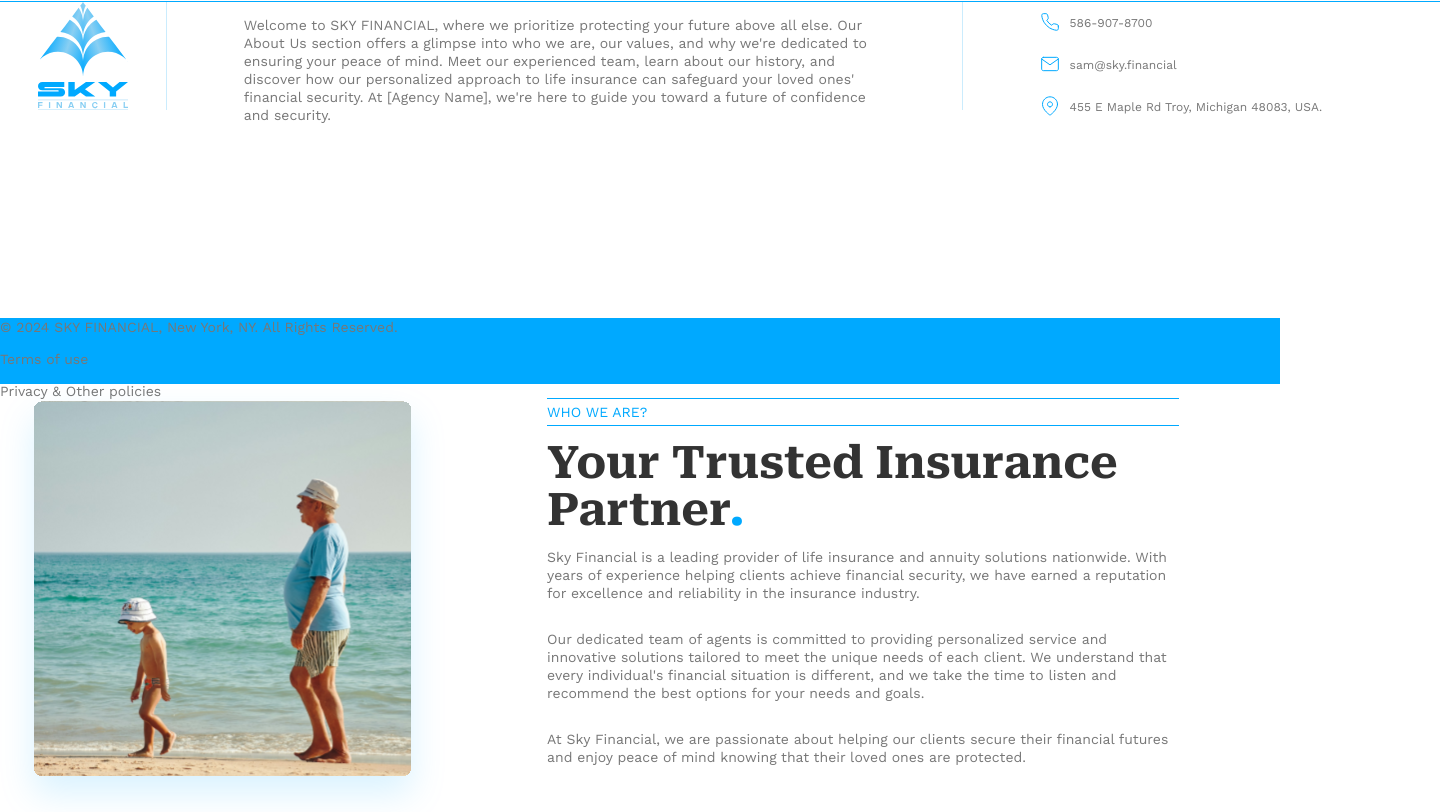
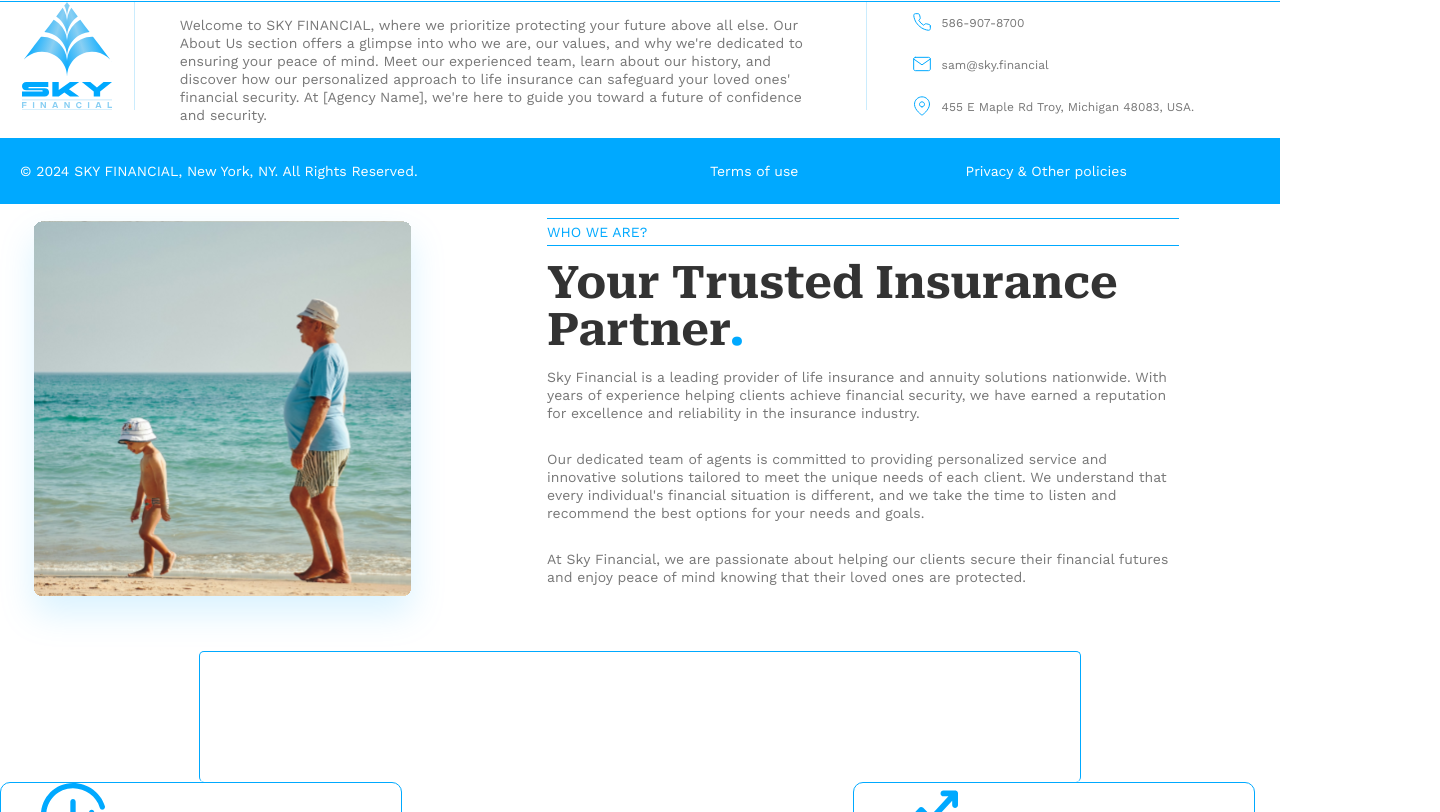
Before and after one commit to tmwgc-firm/skylife-mono, a Next.js app: page /Sections in a window 1280 px wide. Shown: the part 2408-3220 px from the top of the page, 1440 px wide, since content can reach past the window. Built offline with nearby package versions, Linux system fonts and the light colour scheme.

Commit message:
fix: deletes height and width of footer and adds bottom section of footer

```diff
--- a/app/Sections/section.module.css
+++ b/app/Sections/section.module.css
@@ -223,8 +223,6 @@
 
 .footer {
     border-top: 1px solid var(--Primary, #00A9FF);
-    height: 302px;
-    width: 1440px;
     display: grid;
     grid-auto-flow: column;
 }
@@ -265,4 +263,29 @@
 .bottom {
     background-color: #00A9FF;
     height: 66px;
+    display: grid;
+    grid-auto-flow: column;
+    align-content: center;
 }
+
+.copy {
+    margin-left: 20px;
+}
+
+.terms {
+    display: grid;
+    grid-auto-flow: column;
+
+}
+
+.terms > p {
+    margin: 14px;
+}
+
+.bottom p {
+    color: #FFFFFF;
+}
+
+.use {
+    justify-self: right;
+}
```
